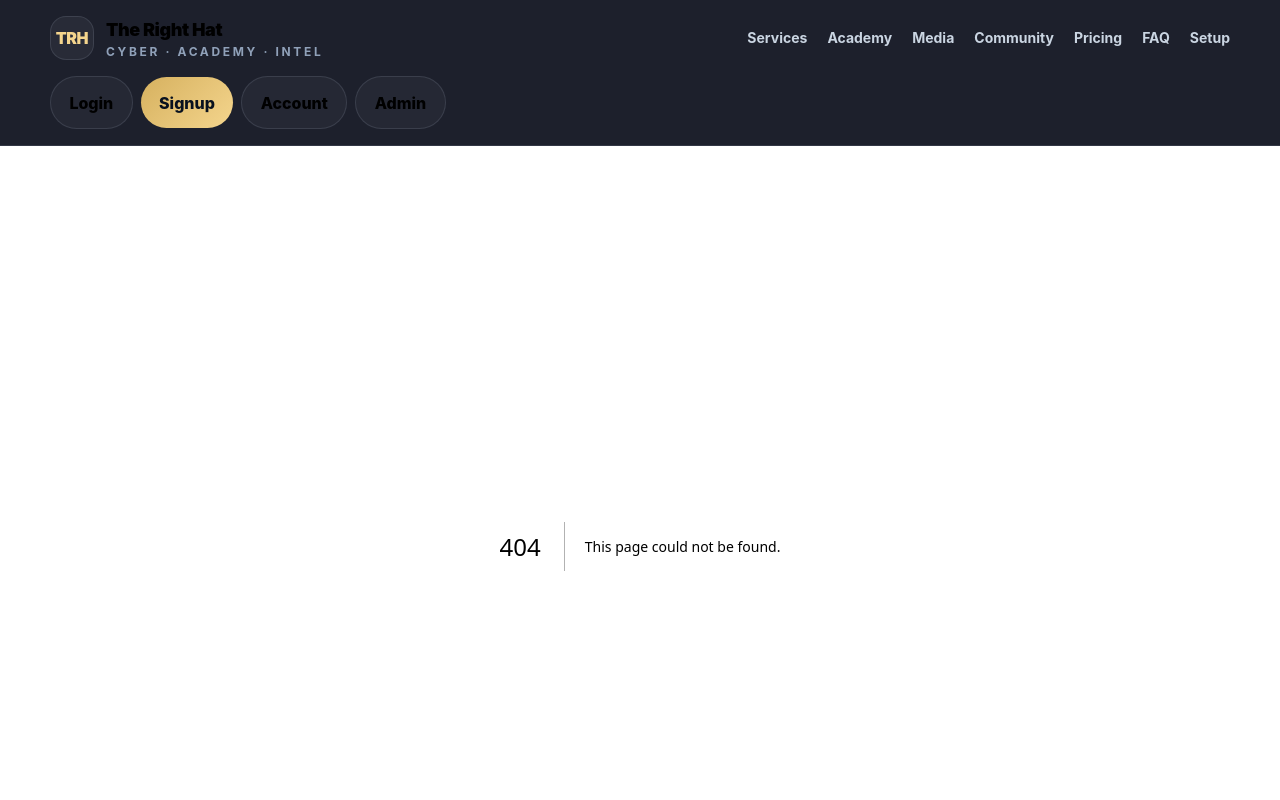
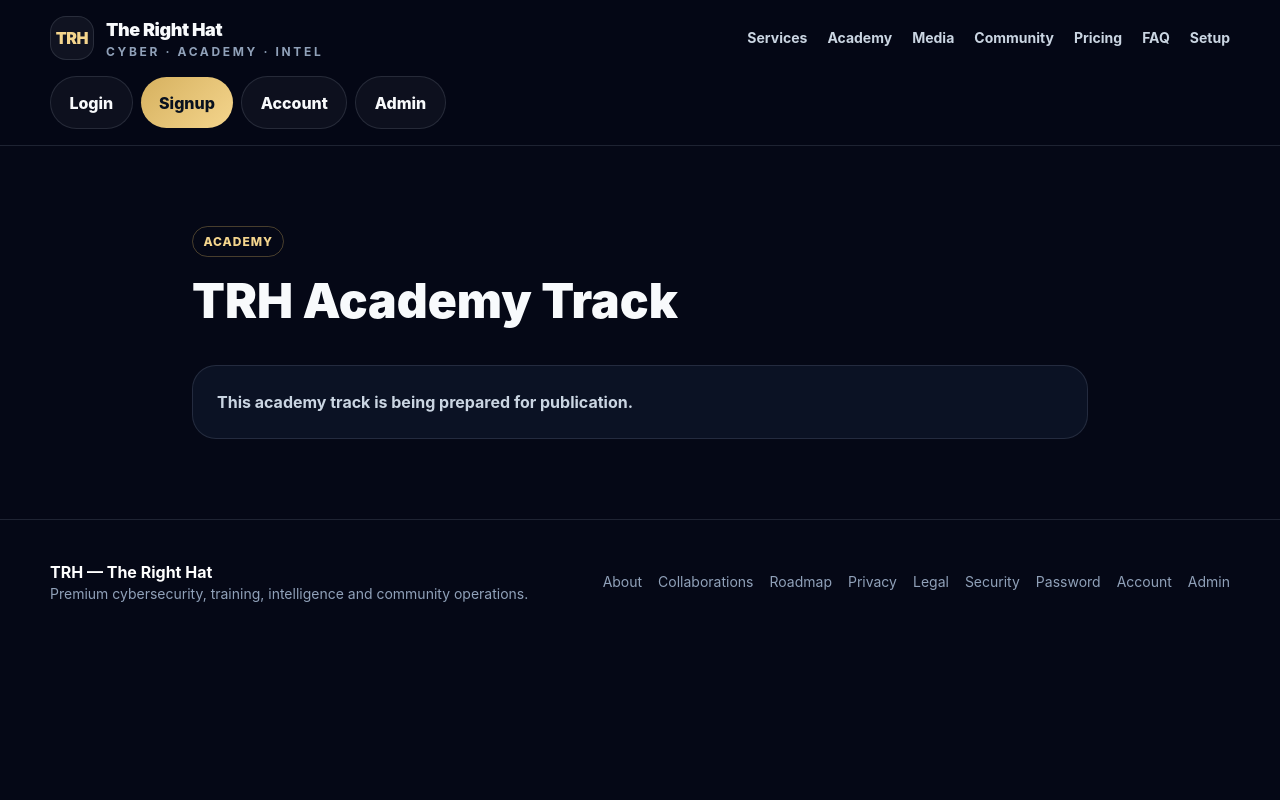
Before and after one commit to SeeDev-K/The-Right-Hat, a Next.js app: page /academy/1 in a window 1280 px wide. Before the commit this address had no page. Shown: the top 800 px of the page. Built offline with nearby package versions, Linux system fonts and the light colour scheme.

Commit message:
feat: add academy detail route

```diff
--- /dev/null
+++ b/app/academy/[slug]/page.tsx
@@ -0,0 +1,31 @@
+const lessons: Record<string, { title: string; body: string[] }> = {
+  'soc-analyst-track': {
+    title: 'SOC Analyst Track',
+    body: ['Alert triage and validation', 'SIEM investigation workflow', 'Escalation and reporting', 'Detection quality mindset'],
+  },
+  'red-team-foundations': {
+    title: 'Red Team Foundations',
+    body: ['Reconnaissance methodology', 'Attack path thinking', 'Privilege escalation basics', 'Professional reporting'],
+  },
+  'cloud-security-track': {
+    title: 'Cloud Security Track',
+    body: ['IAM review', 'Network boundaries', 'Deployment hardening', 'Cloud monitoring'],
+  },
+}
+
+export default async function AcademyLessonPage({ params }: { params: Promise<{ slug: string }> }) {
+  const { slug } = await params
+  const lesson = lessons[slug] || { title: 'TRH Academy Track', body: ['This academy track is being prepared for publication.'] }
+
+  return (
+    <main className="py-20">
+      <div className="container max-w-4xl">
+        <span className="badge">Academy</span>
+        <h1 className="mt-5 text-5xl font-black">{lesson.title}</h1>
+        <div className="mt-10 grid gap-4">
+          {lesson.body.map((item) => <div key={item} className="card p-6 font-bold text-slate-300">{item}</div>)}
+        </div>
+      </div>
+    </main>
+  )
+}
```
